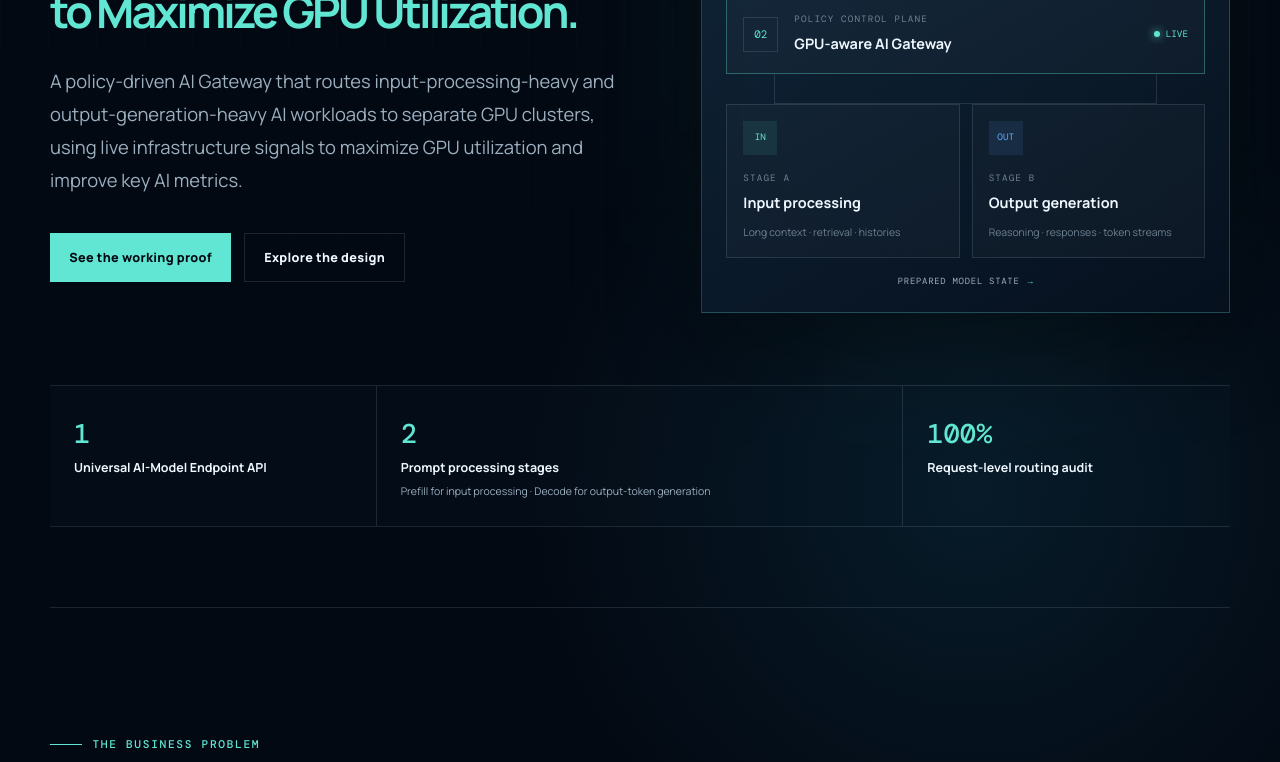
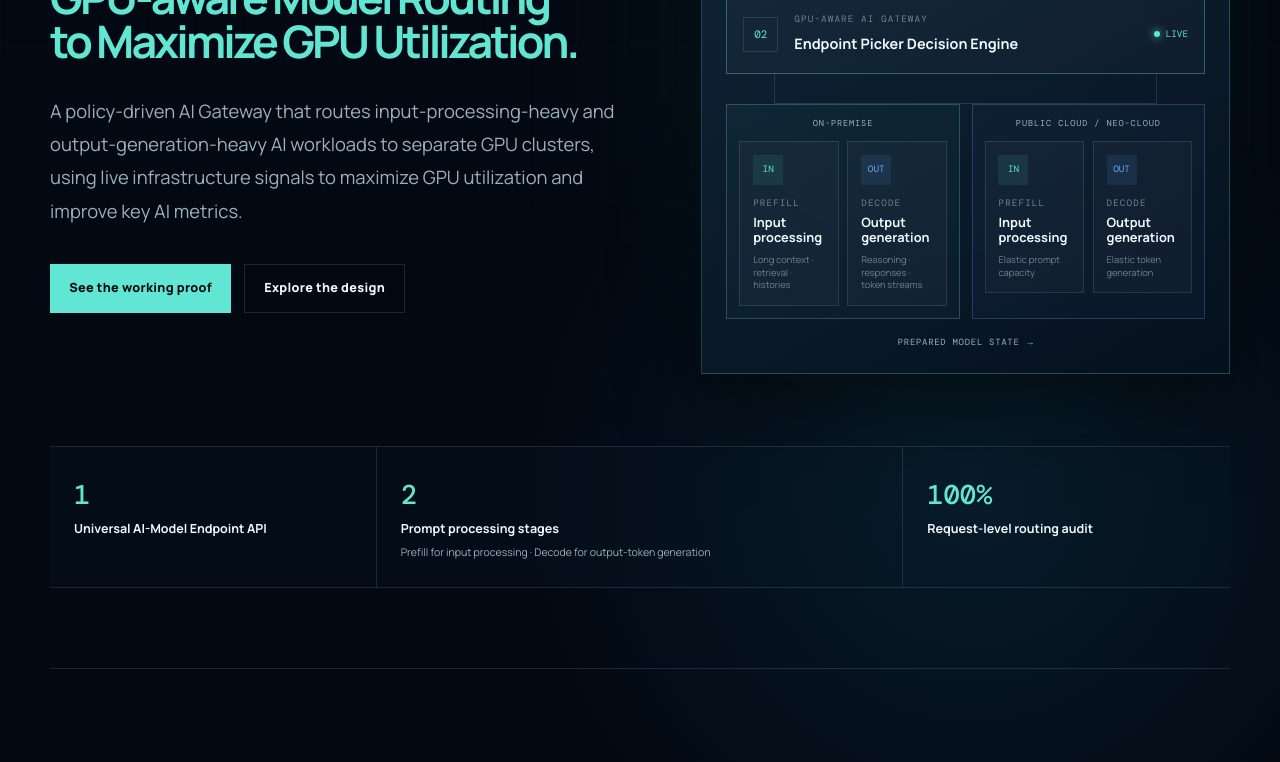
Before and after one commit to pranavdharwadkar/gpu-aware-ai-gateway, a plain HTML site: page index.html in a window 1280 px wide. Shown: the part 338-1100 px from the top of the page. Drawn offline with nearby package versions, Linux system fonts and the light colour scheme.

Commit message:
Update gateway request path diagram

```diff
--- a/index.html
+++ b/index.html
@@ -77,32 +77,54 @@
           <div class="system-node system-client">
             <span class="node-index">01</span>
             <div>
-              <small>APPLICATION</small>
-              <strong>Standard AI API</strong>
+              <small>AI APPLICATION / AGENT</small>
+              <strong>AI App / Agent</strong>
             </div>
           </div>
           <div class="system-line"><span></span></div>
           <div class="system-node system-gateway">
             <span class="node-index">02</span>
             <div>
-              <small>POLICY CONTROL PLANE</small>
-              <strong>GPU-aware AI Gateway</strong>
+              <small>GPU-AWARE AI GATEWAY</small>
+              <strong>Endpoint Picker Decision Engine</strong>
             </div>
             <span class="live-dot">Live</span>
           </div>
           <div class="system-split" aria-hidden="true"><span></span><span></span></div>
           <div class="system-workers">
+            <div class="environment-box onprem-box">
+              <span class="environment-label">ON-PREMISE</span>
+              <div class="environment-workers">
                 <div class="worker-card input-card">
                   <span class="worker-icon">IN</span>
-              <small>STAGE A</small>
+                  <small>PREFILL</small>
                   <strong>Input processing</strong>
                   <p>Long context · retrieval · histories</p>
                 </div>
                 <div class="worker-card output-card">
                   <span class="worker-icon">OUT</span>
-              <small>STAGE B</small>
+                  <small>DECODE</small>
                   <strong>Output generation</strong>
                   <p>Reasoning · responses · token streams</p>
+                </div>
+              </div>
+            </div>
+            <div class="environment-box cloud-box">
+              <span class="environment-label">PUBLIC CLOUD / NEO-CLOUD</span>
+              <div class="environment-workers">
+                <div class="worker-card input-card">
+                  <span class="worker-icon">IN</span>
+                  <small>PREFILL</small>
+                  <strong>Input processing</strong>
+                  <p>Elastic prompt capacity</p>
+                </div>
+                <div class="worker-card output-card">
+                  <span class="worker-icon">OUT</span>
+                  <small>DECODE</small>
+                  <strong>Output generation</strong>
+                  <p>Elastic token generation</p>
+                </div>
+              </div>
             </div>
           </div>
           <div class="system-transfer">
--- a/styles.css
+++ b/styles.css
@@ -382,6 +382,37 @@ h1 em {
   grid-template-columns: 1fr 1fr;
 }
 
+.environment-box {
+  border: 1px solid var(--line);
+  padding: 0.75rem;
+}
+
+.onprem-box {
+  background: rgba(96, 230, 210, 0.035);
+  border-color: rgba(96, 230, 210, 0.26);
+}
+
+.cloud-box {
+  background: rgba(101, 168, 255, 0.035);
+  border-color: rgba(101, 168, 255, 0.26);
+}
+
+.environment-label {
+  color: var(--muted);
+  display: block;
+  font-family: "DM Mono", monospace;
+  font-size: 0.54rem;
+  letter-spacing: 0.1em;
+  margin-bottom: 0.65rem;
+  text-align: center;
+}
+
+.environment-workers {
+  display: grid;
+  gap: 0.55rem;
+  grid-template-columns: 1fr 1fr;
+}
+
 .worker-card {
   background: rgba(255, 255, 255, 0.025);
   border: 1px solid var(--line);
@@ -393,6 +424,28 @@ h1 em {
   color: var(--subtle);
   font-size: 0.65rem;
   margin: 0.55rem 0 0;
+}
+
+.environment-box .worker-card {
+  min-height: 132px;
+  padding: 0.8rem;
+}
+
+.environment-box .worker-card strong {
+  display: block;
+  font-size: 0.8rem;
+  line-height: 1.2;
+}
+
+.environment-box .worker-card p {
+  font-size: 0.58rem;
+  line-height: 1.35;
+}
+
+.environment-box .worker-icon {
+  height: 30px;
+  margin-bottom: 0.7rem;
+  width: 30px;
 }
 
 .worker-icon {
@@ -1179,7 +1232,9 @@ footer {
   .contact-actions .button { width: 100%; }
   .system-workers { grid-template-columns: 1fr; }
   .system-split { display: none; }
-  .worker-card { min-height: 130px; margin-top: 0.75rem; }
+  .environment-workers { grid-template-columns: 1fr 1fr; }
+  .environment-box + .environment-box { margin-top: 0.75rem; }
+  .worker-card { min-height: 130px; margin-top: 0; }
   .hero-stats { grid-template-columns: 1fr; }
   .hero-stats div { border-bottom: 1px solid var(--line); border-right: 0; }
   .problem-grid { grid-template-columns: 1fr; }
```
Lines whose indentation alone changed are shown as unchanged.
